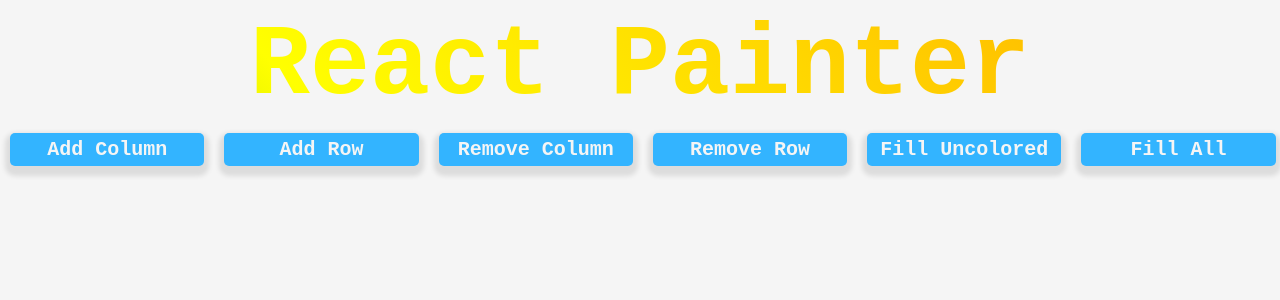
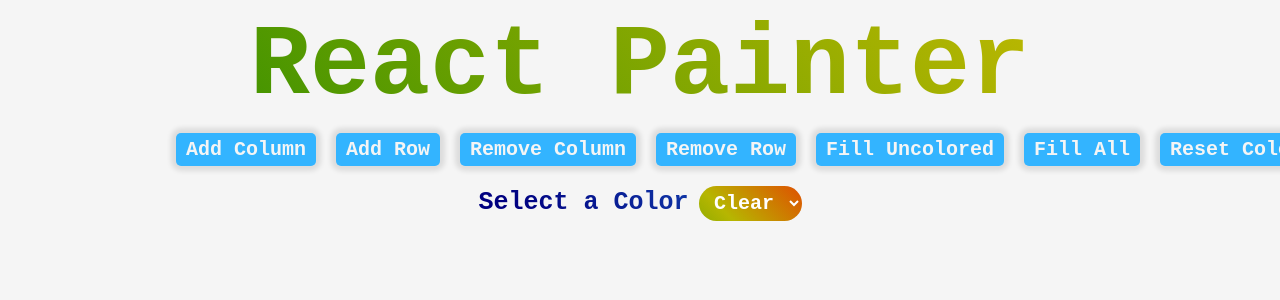
Before and after one commit to abdoulguira/Assignment_08, a React (Create React App) app: page / in a window 1280 px wide. Shown: the top 300 px of the page. Built offline with nearby package versions, Linux system fonts and the light colour scheme.

Commit message:
Added select element with styling

```diff
--- a/src/App.js
+++ b/src/App.js
@@ -2,6 +2,7 @@
 // Use state for the currently selected grid
 
 import React from "react";
+import Table from "./components/Table"
 
 export default class App extends React.Component {
 
@@ -22,8 +23,28 @@
           <button>Reset Colors</button>
         </div>
         <div class="selectColor">
+          <div>
+            <label for="color">Select a Color</label>
+            <select name="color" id="color-selector">
+              <option value="transparent">Clear</option>
+              <option value="red">Red</option>
+              <option value="orange">Orange</option>
+              <option value="yellow">Yellow</option>
+              <option value="green">Green</option>
+              <option value="blue">Blue</option>
+              <option value="indigo">Indigo</option>
+              <option value="violet">Violet</option>
+              <option value="brown">Brown</option>
+              <option value="black">Black</option>
+              <option value="white">White</option>
+            </select>
+          </div>
+        </div>
 
-    </div>
+        <Table />
+        {/* We need to use state in the other components to draw out the grid */}
+
+
       </div>
     )
   }
--- a/src/components/Table.js
+++ b/src/components/Table.js
@@ -1,11 +1,11 @@
 import React from "react";
+import TableRow from "./TableRow";
+import TableCell from "./TableCell";
 
 export default class Table extends React.Component {
     render() {
         return (
-            <div>
-
-            </div>
+            <div></div>
         )
     }
 }
--- a/src/components/TableCell.js
+++ b/src/components/TableCell.js
@@ -2,10 +2,6 @@
 
 export default class TableCell extends React.Component {
     render() {
-        return (
-            <div>
-
-            </div>
-        )
+        return <div className="cell"></div>
     }
 }
--- a/src/stylesheet.css
+++ b/src/stylesheet.css
@@ -37,7 +37,7 @@
     text-align: center;
     font-size: 100px;
 
-    background-image: repeating-linear-gradient(45deg, violet, indigo, blue, green, yellow, orange, red, violet);
+    background-image: repeating-linear-gradient(45deg, violet, indigo, blue, green, rgb(182, 182, 1), red, violet);
     background-size: 800% 800%;
     -webkit-background-clip: text;
     background-clip: text;
@@ -54,9 +54,9 @@
 }
 
 button {
-    margin: 0 10px;
+    margin: 0 10px 20px;
     padding: 5px 10px;
-    width: 200px;
+    width: auto;
     border-style: none;
     border-radius: 5px;
     background-color: rgb(51, 180, 255);
@@ -64,11 +64,54 @@
     font-size: 20px;
     font-family: 'Courier New', Courier, monospace;
     font-weight: bold;
-    /* background: linear-gradient(0deg, rgb(6, 112, 173) 0%, rgb(51, 180, 255) 100%); */
-    box-shadow: 0 5px 5px 5px rgba(0, 0, 0, 0.1);
+    box-shadow: 0px 0px 5px 5px rgba(0, 0, 0, 0.1);
 }
 
 button:active {
     background: linear-gradient(0deg, rgb(6, 112, 173) 20%, rgb(51, 180, 255) 100%);
     box-shadow: inset 5px 5px 10px -3px rgba(0, 0, 0, 0.7);
 }
+
+.selectColor {
+    margin: auto;
+    display: flex;
+    justify-content: space-evenly;
+    width: 900px;
+    color:rgb(51, 180, 255);
+    font-weight: bold;
+
+
+}
+
+.selectColor label {
+    font-size: 25px;
+
+    background-image: repeating-linear-gradient(45deg, blue, darkblue, navy, rgb(51, 180, 255));
+    background-size: 800% 800%;
+    -webkit-background-clip: text;
+    background-clip: text;
+    -webkit-text-fill-color: transparent;
+    animation: rainbow 4s linear infinite;
+}
+
+.selectColor select {
+    padding: 5px;
+    margin-left: 10px;
+    border-radius: 25px;
+    border-style: none;
+    font-size: 20px;
+    font-weight: bold;
+    font-family: 'Courier New', Courier, monospace;
+    color: white;
+
+    background-image: repeating-linear-gradient(45deg, violet, indigo, blue, green, rgb(182, 182, 1), red, violet);
+    background-size: 800% 800%;
+    -webkit-background-clip: border-box;
+    background-clip: border-box;
+    animation: rainbow 4s linear infinite;
+}
+
+.selectColor option {
+    text-align: center;
+    background-color: black;
+}
```
